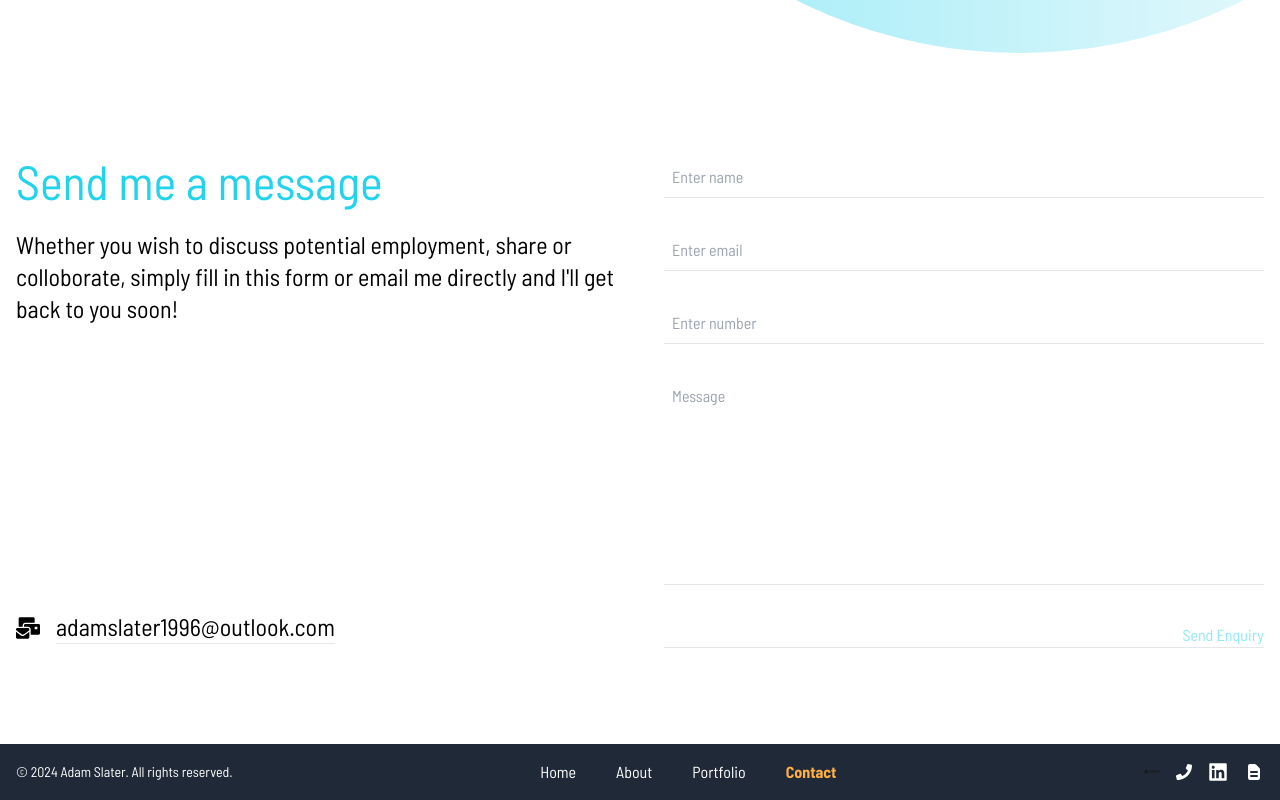
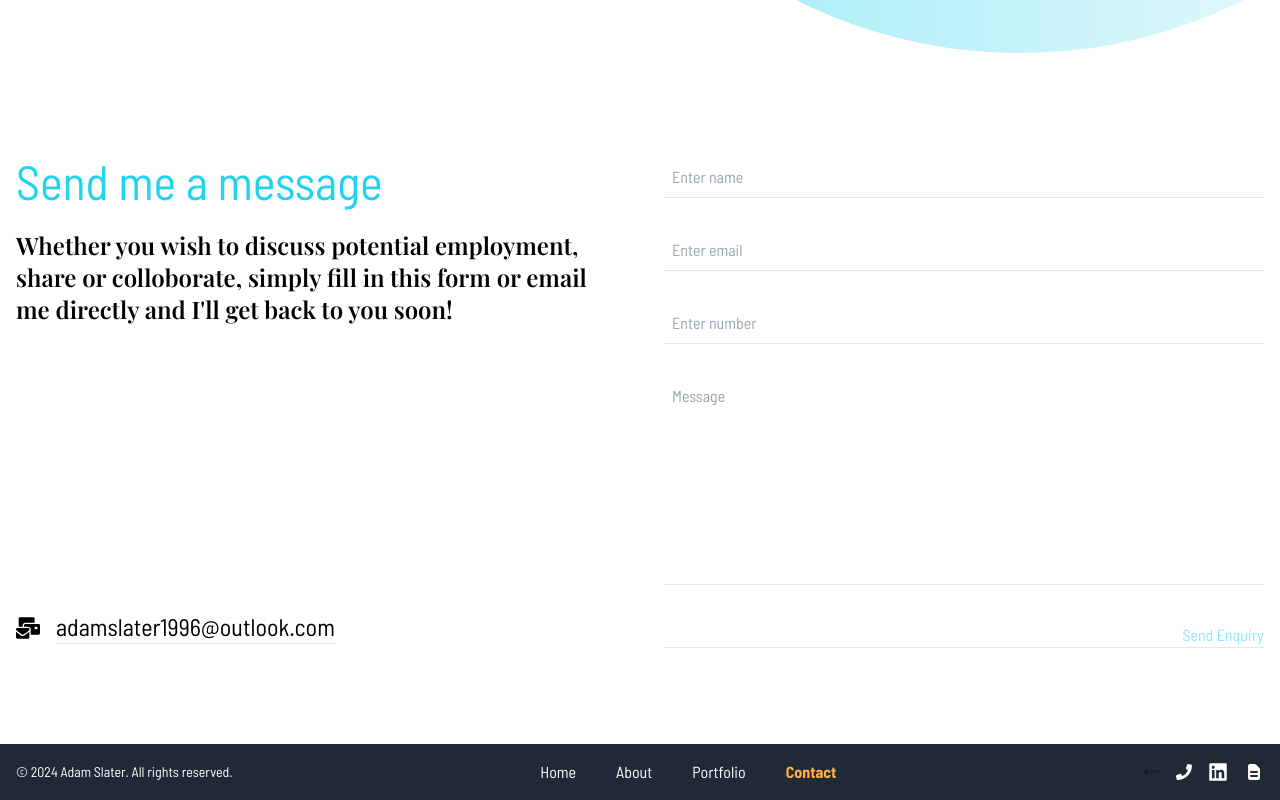
Before and after one commit to slaterwebdev/portfolio, a React (Vite) app: page /contact in a window 1280 px wide. Shown: the part 691-1491 px from the top of the page. Built offline with nearby package versions, Linux system fonts and the light colour scheme; a web font is replaced by a local one.

Commit message:
removed uneeded font

```diff
--- a/src/index.css
+++ b/src/index.css
@@ -3,10 +3,6 @@
 
 /* Barlow Semi Condensed - Weights: 100 (Thin) to 900 (Black), supports regular and italic styles. */
 @import url("https://fonts.googleapis.com/css2?family=Barlow+Semi+Condensed:ital,wght@0,100;0,200;0,300;0,400;0,500;0,600;0,700;0,800;0,900;1,100;1,200;1,300;1,400;1,500;1,600;1,700;1,800;1,900&display=swap");
-
-/* Permanent Marker - Single weight (Regular) */
-@import url("https://fonts.googleapis.com/css2?family=Permanent+Marker&display=swap");
-
 
 @tailwind base;
 @tailwind components;
--- a/src/pages/About.tsx
+++ b/src/pages/About.tsx
@@ -16,7 +16,7 @@ const skillsAccordionItems = skillsData.map(({ title, content }) => ({
     const isDefaultIcon = getIcon(skill).props.id === "default";
 
     return isDefaultIcon ? (
-      <ListItem title={skill} />
+      <ListItem key={index} title={skill} />
     ) : (
       <span key={index} className="text-2xl mx-2">
         {getIcon(skill)}
--- a/src/pages/Contact.tsx
+++ b/src/pages/Contact.tsx
@@ -51,13 +51,15 @@ const Contact = () => (
       contentStyles="sm:text-2xl justify-between"
       sideContent={<Form formFields={formFields} />}
     >
-      <p>
+      <p className="font-playfair font-semibold">
         Whether you wish to discuss potential employment, share or colloborate,
         simply fill in this form or email me directly and I'll get back to you
         soon!
       </p>
       <a
         href={`mailto:${personalEmail}`}
+        target="_blank"
+        rel="noopener noreferrer"
         className="pb-1 flex items-center sm:justify-start justify-center gap-4 cursor-pointer hover:text-primary hover:scale-105"
       >
         {getIcon("email")}
```
